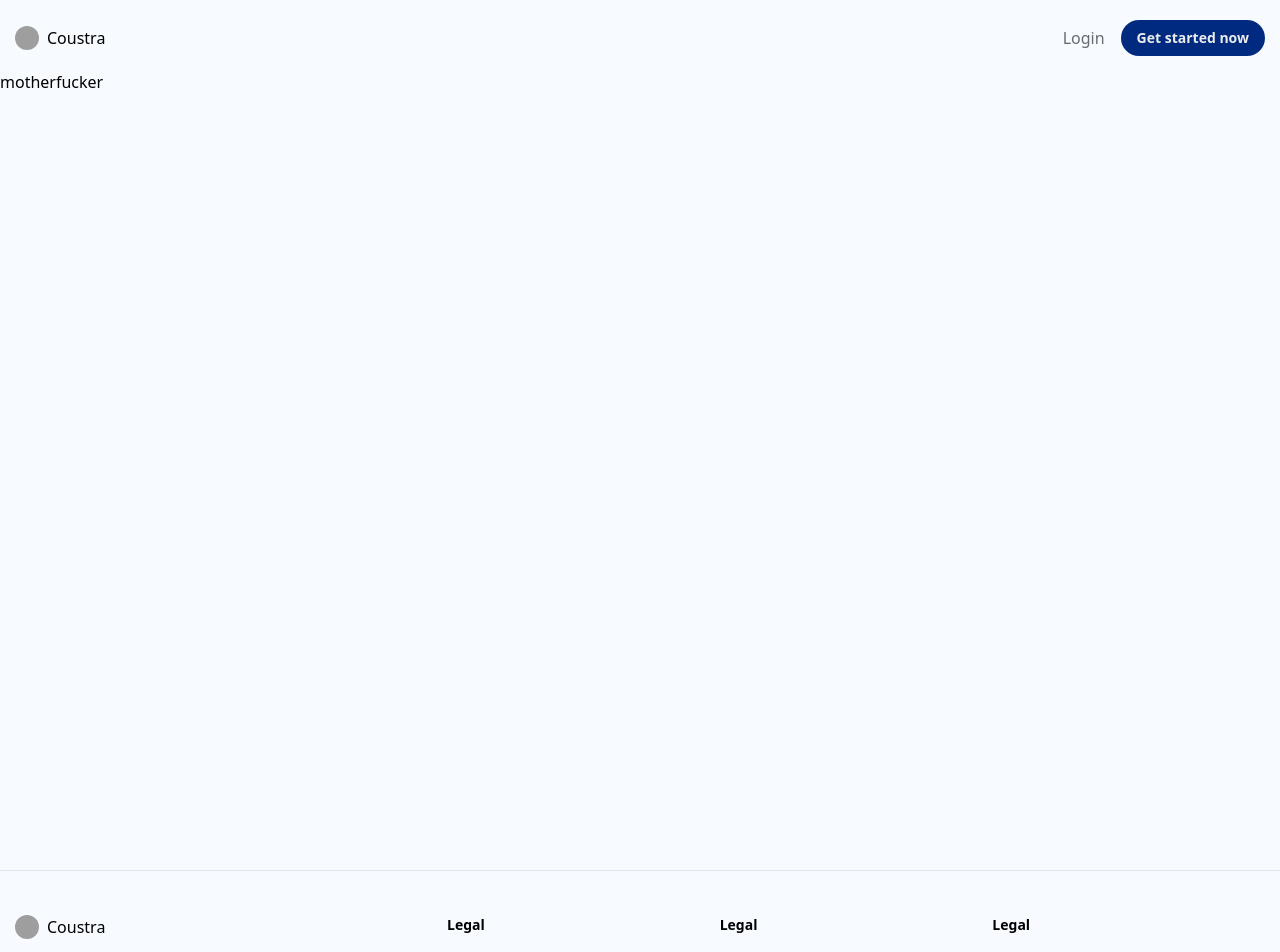
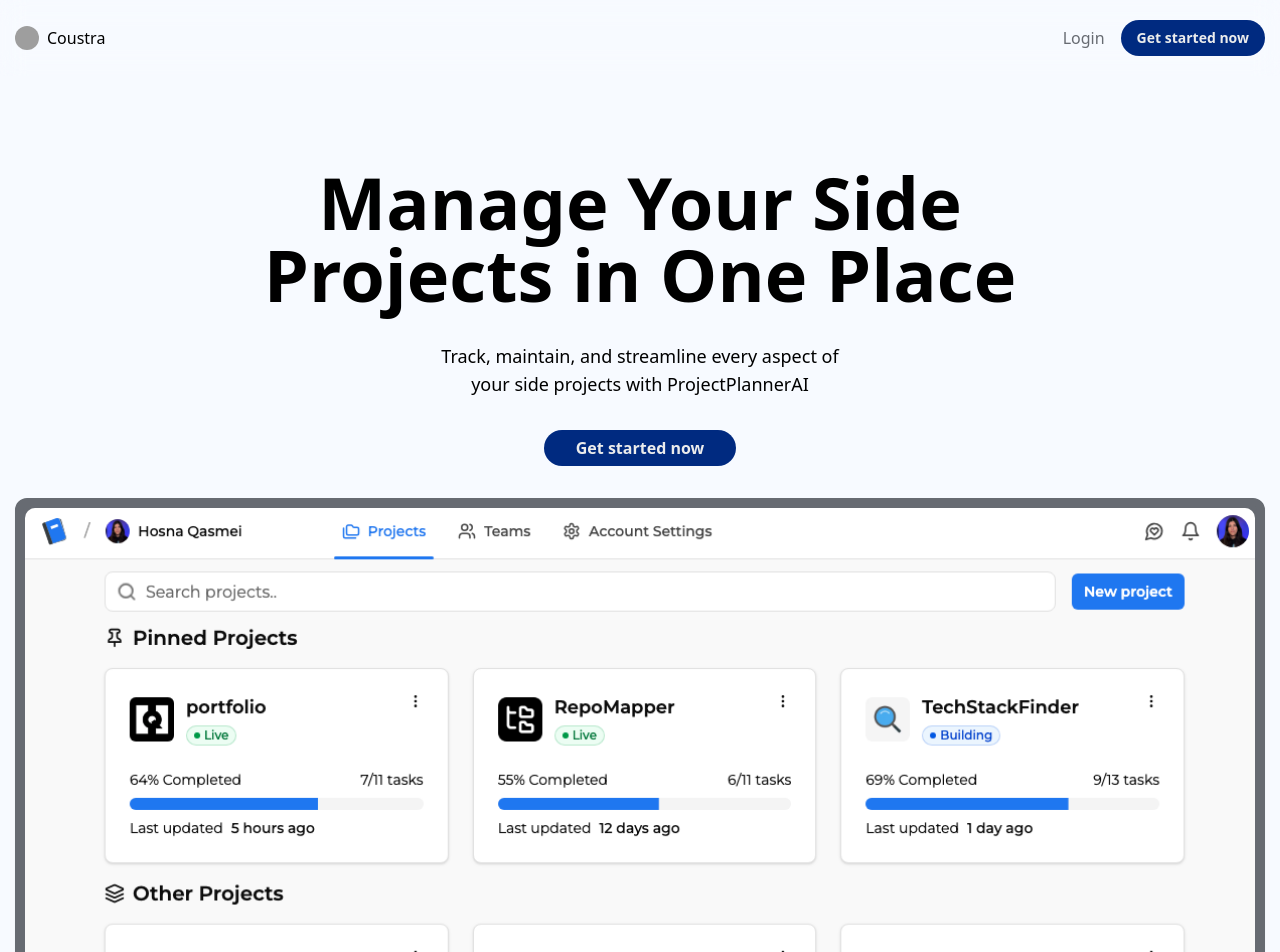
Before and after one commit to Coustra/saas-landing, a Next.js app: page / in a window 1280 px wide. Shown: the top 952 px of the page. Built offline with nearby package versions, Linux system fonts and the light colour scheme; grey boxes are pictures that could not be loaded.

Commit message:
added hero section

```diff
--- a/src/app/components/Hero.tsx
+++ b/src/app/components/Hero.tsx
@@ -1,5 +1,27 @@
+import { Button } from "@/components/ui/button";
+import { Card } from "@/components/ui/card";
+import { ImageCard } from "@/components/ui/ImageCard";
+import { SectionWrapper } from "@/components/ui/SectionWrapper";
 import React from "react";
 
 export default function Hero() {
-  return <div>Hero</div>;
+  return (
+    <SectionWrapper className='flex items-center justify-center flex-col gap-8 pt-24 mt-0'>
+      <h1 className='text-7xl font-bold text-center max-w-[800px]'>
+        Manage Your Side Projects in One Place
+      </h1>
+      <p className='text-center text-lg max-w-[400px] font-medium'>
+        Track, maintain, and streamline every aspect of your side projects with
+        ProjectPlannerAI
+      </p>
+      <Button
+        variant={"default"}
+        size={"sm"}
+        className='rounded-full px-8 text-base font-bold'
+      >
+        Get started now
+      </Button>
+      <ImageCard />
+    </SectionWrapper>
+  );
 }
--- a/src/app/page.tsx
+++ b/src/app/page.tsx
@@ -1,3 +1,9 @@
+import Hero from "./components/Hero";
+
 export default function Home() {
-  return <main className='min-h-screen'>motherfucker</main>;
+  return (
+    <main>
+      <Hero />
+    </main>
+  );
 }
--- /dev/null
+++ b/src/components/ui/ImageCard.tsx
@@ -0,0 +1,21 @@
+import React from "react";
+import { Card, CardContent } from "./card";
+import Image from "next/image";
+
+interface ImageCardProps {
+  full?: boolean;
+  className?: string;
+}
+
+export const ImageCard = () => {
+  return (
+    <Card className='bg-muted-foreground border-8 border-muted-foreground relative h-[650px] w-full rounded-xl'>
+      <Image
+        src='/assets/hero-light.png'
+        fill
+        alt='hero'
+        className='h-auto rounded-xl object-cover object-center border-2 border-muted-foreground'
+      />
+    </Card>
+  );
+};
--- a/src/components/ui/SectionWrapper.tsx
+++ b/src/components/ui/SectionWrapper.tsx
@@ -5,15 +5,17 @@ interface Props {
   fullHeight?: boolean;
   fullWidth?: boolean;
   className?: string;
+  id?: string;
   children: React.ReactNode;
 }
 
 export const SectionWrapper = (props: Props) => {
-  const { fullHeight, fullWidth, className } = props;
+  const { fullHeight, fullWidth, id = "", className } = props;
   return (
     <section
+      id={id}
       className={cn(
-        "py-5 xl:px-0",
+        "py-5 xl:px-0 my-32",
         fullWidth || "max-w-[1250px] p-5 xl:px-0 mx-auto",
         fullHeight && "min-h-screen",
         className
```
Also changed, not shown: public/assets/hero-light.png (added).
